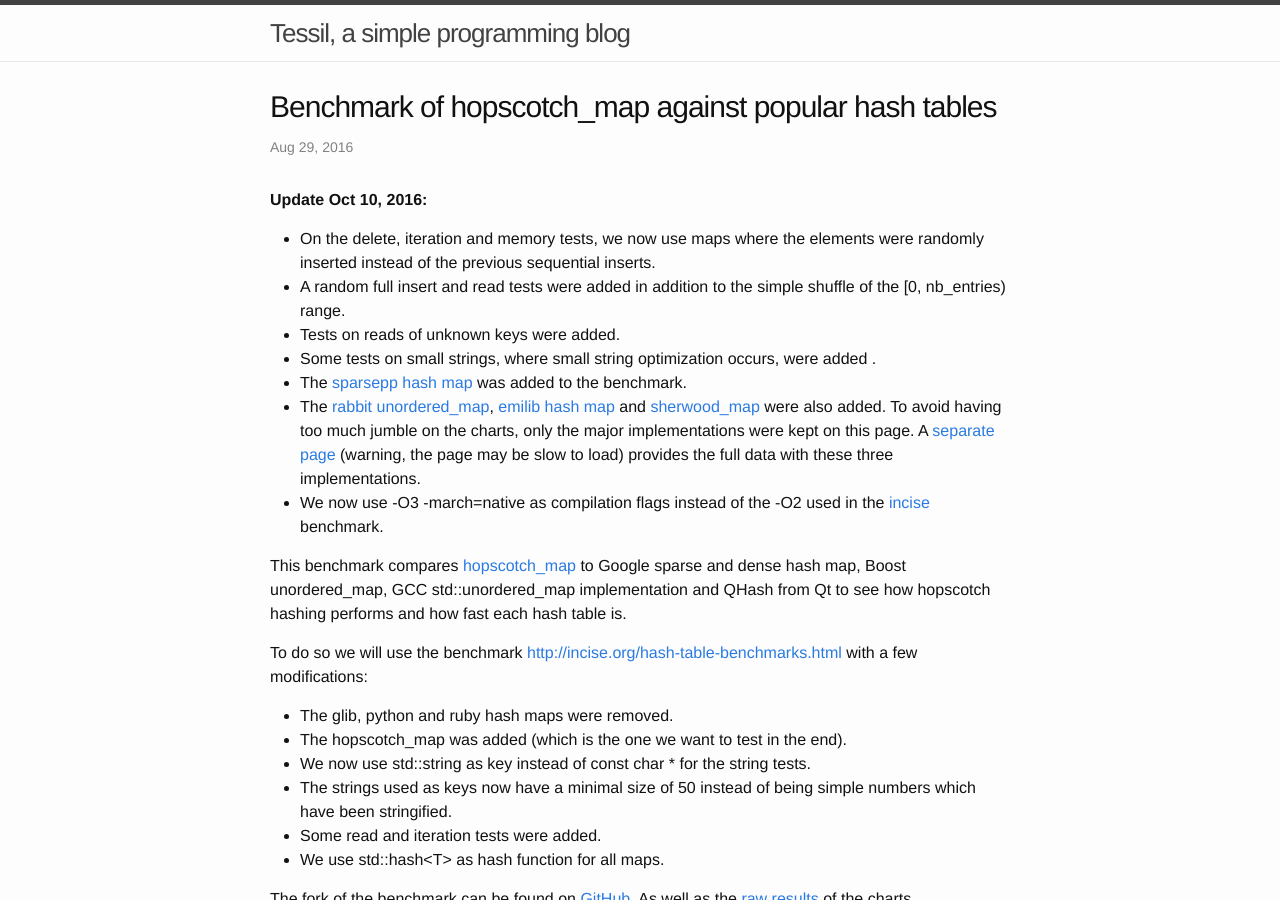
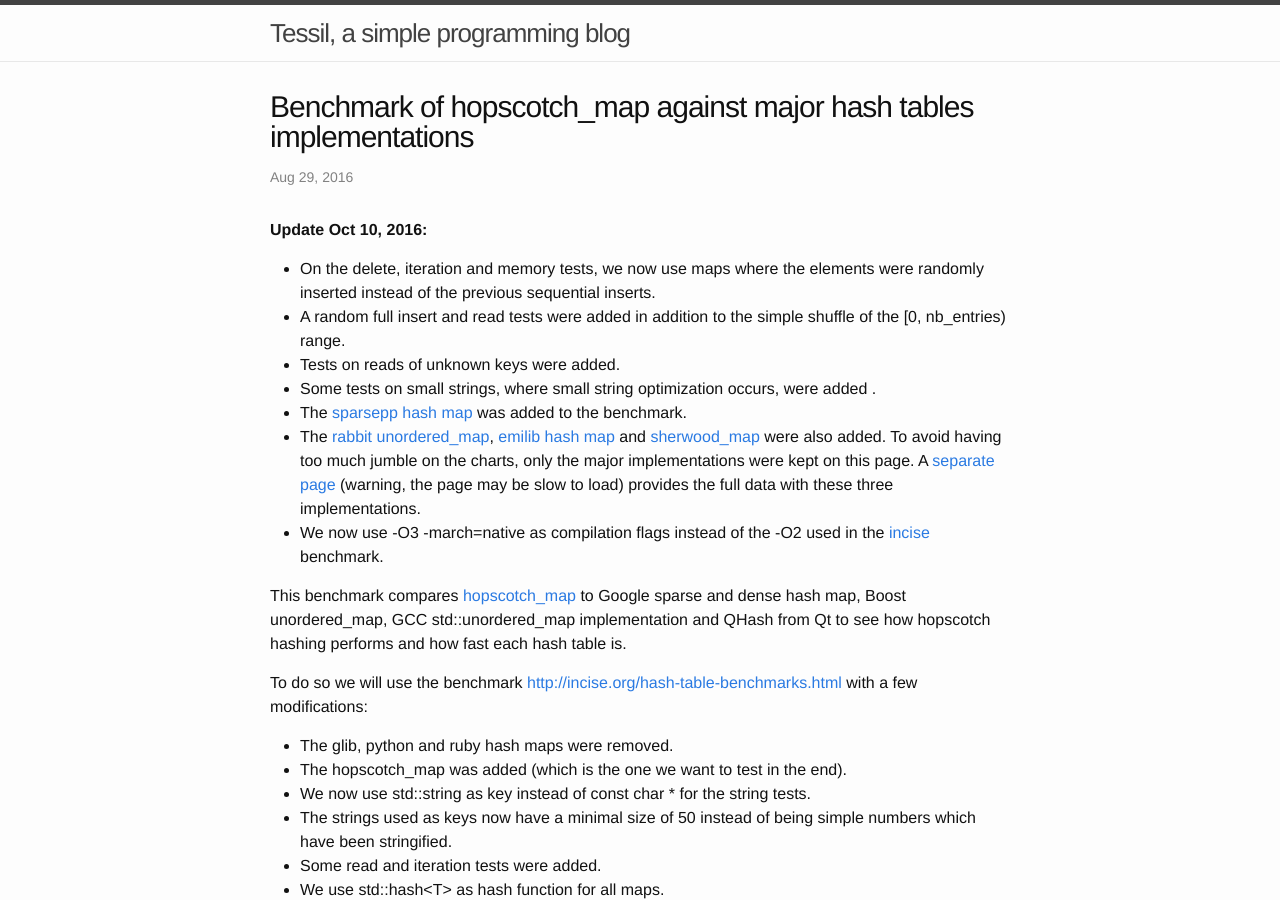
Before and after one commit to Tessil/tessil.github.io, a Jekyll site: the page built from _posts/2016-08-29-benchmark-hopscotch-map.md, in a window 1280 px wide and 900 px high. Built offline with Jekyll 4.4.1, drawn with Linux system fonts in a browser that asks for light colours; comment, search, counter and statistics services are not loaded.

Commit message:
Change title.

```diff
--- a/_posts/2016-08-29-benchmark-hopscotch-map.md
+++ b/_posts/2016-08-29-benchmark-hopscotch-map.md
@@ -1,6 +1,6 @@
 ---
 layout: post
-title:  "Benchmark of hopscotch_map against popular hash tables"
+title:  "Benchmark of hopscotch_map against major hash tables implementations"
 date:   2016-08-29 11:00:00 +0100
 comments: true
 ---
```
